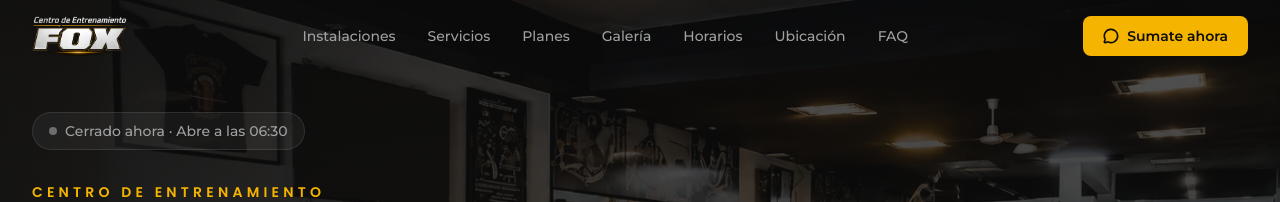
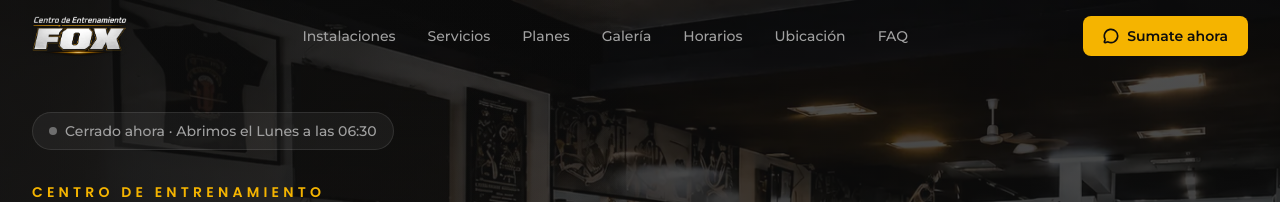
Before and after one commit to SantiagoP-1/gimnasiofox, a Next.js app: page / in a window 1280 px wide. Shown: the top 202 px of the page. Built offline with nearby package versions, Linux system fonts and the light colour scheme.

Commit message:
Update 6

```diff
--- a/components/OpenStatus.tsx
+++ b/components/OpenStatus.tsx
@@ -19,9 +19,11 @@ function getStatus() {
 
   return {
     isOpenNow,
-    label: isOpenNow
-      ? `Abierto ahora · Cierra a las ${SCHEDULE.closeTime}`
-      : `Cerrado ahora · Abre a las ${SCHEDULE.openTime}`,
+      label: isOpenNow
+        ? `Abierto ahora · Cierra a las ${SCHEDULE.closeTime}`
+        : !isOpenDay
+          ? `Cerrado ahora · Abrimos el Lunes a las ${SCHEDULE.openTime}`
+          : `Cerrado ahora · Abrimos hoy a las ${SCHEDULE.openTime}`,
   };
 }
 
--- a/lib/data.ts
+++ b/lib/data.ts
@@ -78,7 +78,7 @@ export const SCHEDULE = {
   closeTime: "21:00",
   days: [
     { label: "Lunes a Viernes", hours: "06:30 – 21:00" },
-    { label: "Sabado y Domingos", hours: "Cerrado" },
+    { label: "Sábados y Domingos", hours: "Cerrado" },
   ],
   openDays: [1, 2, 3, 4, 5],
 };
```
